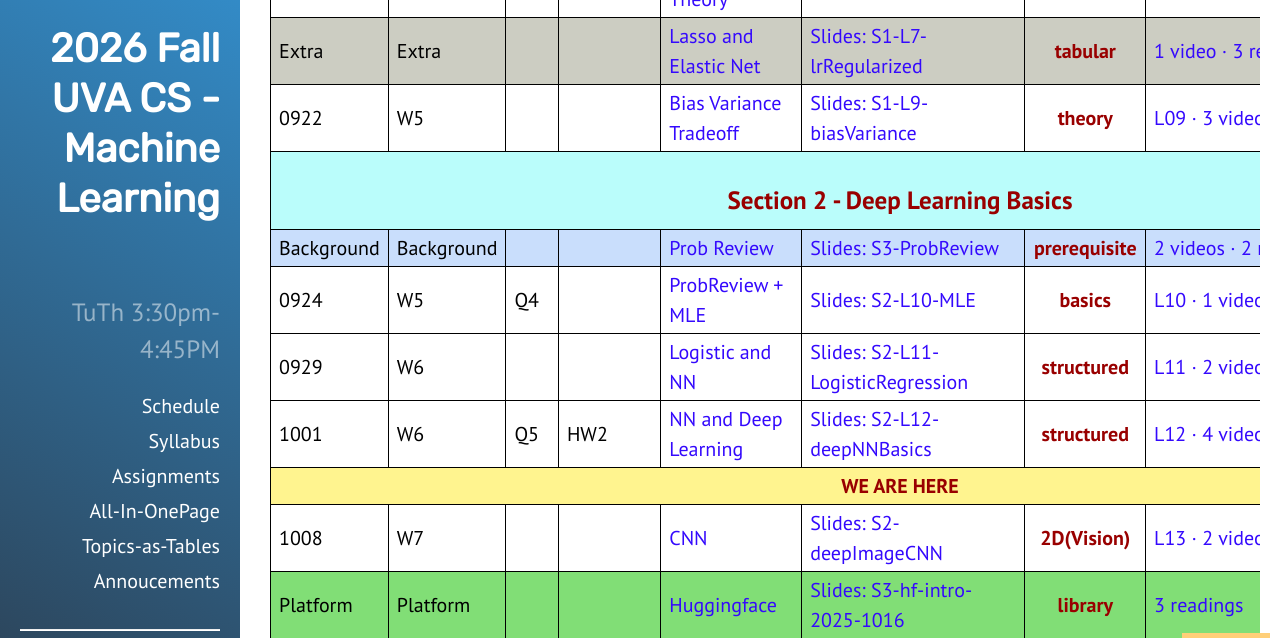
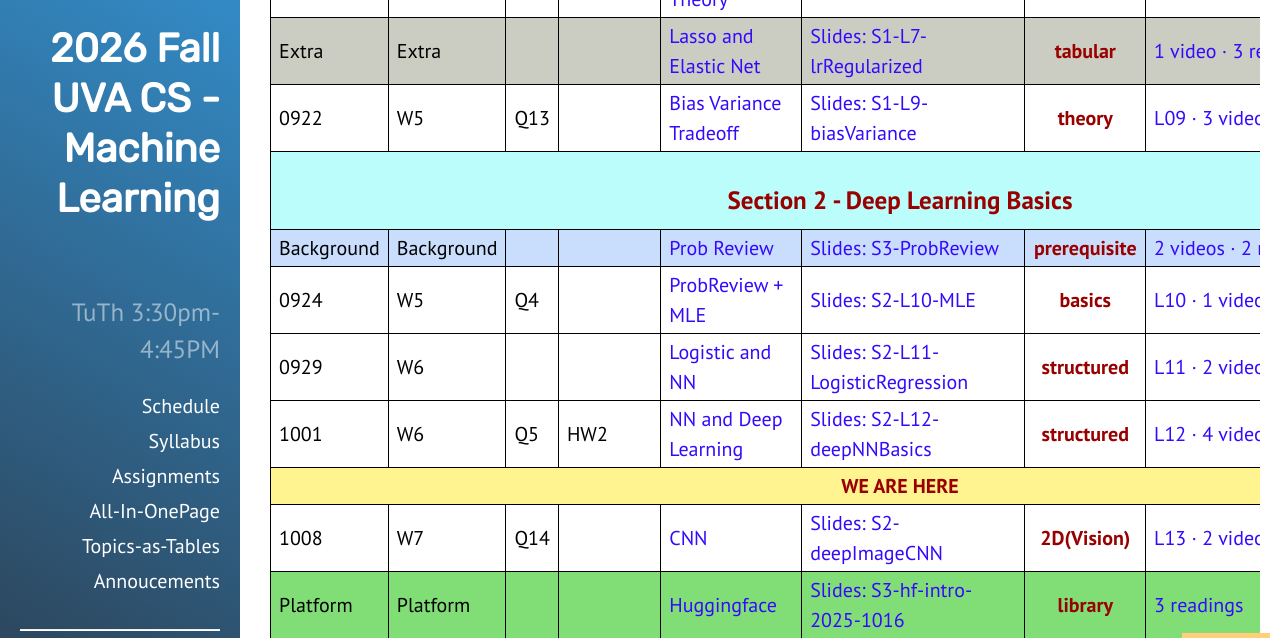
Before and after one commit to qiyanjun/2026Fall-UVA-CS-MachineLearningDeep, a Jekyll site: the page built from index.html, in a window 1280 px wide and 900 px high, scrolled down 1843 px. Shown: the part 155-793 px from the top of the window. Built offline with Jekyll 4.4.1, drawn with Linux system fonts in a browser that asks for light colours.

Commit message:
Update index.html

```diff
--- a/index.html
+++ b/index.html
@@ -71,7 +71,7 @@ BTW: we provide three versions of the previous lecture recordings, via three ful
 
 {% assign dweeks = "|W1|W1|W2|W2|W3|W3|W4|W4|W5|W5|W6|W6|W7|W8|W8|W9|W9|W10|W10|W11|W12|W12|W13|W13|W14|W15| W15| W16 " | split: "|" %}
 
-{% assign Qdates = "||Q0||Q1||Q2||Q3||Q4||Q5|||Q6||Q7||Q8|Q9||Q10||Q11|||Q12|" | split: "|" %}
+{% assign Qdates = "||Q0||Q1||Q2||Q3|Q13|Q4||Q5|Q14||Q6||Q7||Q8|Q9||Q10||Q11|||Q12|" | split: "|" %}
 
 {% assign HWdates = "||||||||HW1||||HW2||HMidterm||||HW3|||HW4||||HW5|||HFinal" | split: "|" %}
 
```
